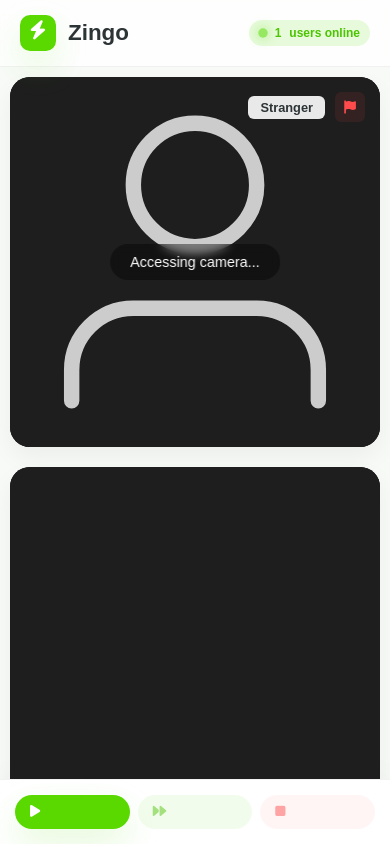
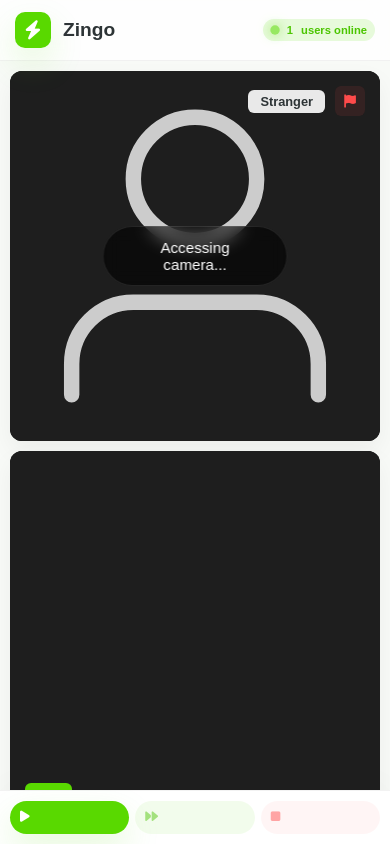
Before and after one commit to aryanjha205/Zingo, a Flask app: page / in a window 390 px wide. Run offline with Flask 3, Linux system fonts and the light colour scheme; data that the repository does not hold is empty.

Commit message:
Add files via upload

```diff
--- a/static/css/style.css
+++ b/static/css/style.css
@@ -25,12 +25,14 @@ body {
     color: var(--text-main);
     overflow: hidden;
     height: 100vh;
+    height: 100dvh;
 }
 
 .app-container {
     display: flex;
     flex-direction: column;
     height: 100vh;
+    height: 100dvh;
     max-width: 1400px;
     margin: 0 auto;
     position: relative;
@@ -153,12 +155,16 @@ video {
     left: 50%;
     transform: translate(-50%, -50%);
     color: white;
-    background: rgba(0, 0, 0, 0.4);
-    padding: 10px 20px;
+    background: rgba(0, 0, 0, 0.6);
+    padding: 12px 24px;
     border-radius: 50px;
-    backdrop-filter: blur(5px);
-    font-size: 0.9rem;
+    backdrop-filter: blur(8px);
+    font-size: 0.95rem;
+    font-weight: 500;
     pointer-events: none;
+    text-align: center;
+    border: 1px solid rgba(255, 255, 255, 0.1);
+    z-index: 5;
 }
 
 .video-tag {
@@ -335,26 +341,6 @@ video {
     gap: 10px;
     transition: all 0.3s cubic-bezier(0.175, 0.885, 0.32, 1.275);
     font-size: 1rem;
-    position: relative;
-    overflow: hidden;
-}
-
-.controls-panel button::after {
-    content: '';
-    position: absolute;
-    top: 50%;
-    left: 50%;
-    width: 0;
-    height: 0;
-    background: rgba(255, 255, 255, 0.2);
-    border-radius: 50%;
-    transform: translate(-50%, -50%);
-    transition: width 0.6s, height 0.6s;
-}
-
-.controls-panel button:active::after {
-    width: 300px;
-    height: 300px;
 }
 
 .primary-btn {
@@ -378,14 +364,9 @@ video {
     box-shadow: 0 8px 20px rgba(0, 0, 0, 0.1);
 }
 
-.controls-panel button:active:not(:disabled) {
-    transform: translateY(-1px);
-}
-
 .controls-panel button:disabled {
     opacity: 0.5;
     cursor: not-allowed;
-    transform: none !important;
 }
 
 /* Modal */
@@ -409,7 +390,6 @@ video {
     border-radius: var(--radius-lg);
     width: 90%;
     max-width: 400px;
-    box-shadow: 0 20px 50px rgba(0, 0, 0, 0.2);
     animation: slideUp 0.3s ease-out;
 }
 
@@ -425,61 +405,6 @@ video {
     }
 }
 
-.modal h3 {
-    margin-bottom: 10px;
-}
-
-.modal p {
-    color: var(--text-secondary);
-    margin-bottom: 20px;
-    font-size: 0.9rem;
-}
-
-select {
-    width: 100%;
-    padding: 12px;
-    border-radius: 10px;
-    border: 1px solid #E9ECEF;
-    margin-bottom: 25px;
-    outline: none;
-}
-
-.modal-actions {
-    display: flex;
-    justify-content: flex-end;
-    gap: 15px;
-}
-
-.modal-actions button {
-    padding: 10px 20px;
-    border-radius: 10px;
-    border: none;
-    cursor: pointer;
-    font-weight: 600;
-}
-
-.confirm-btn {
-    background: var(--danger);
-    color: white;
-}
-
-/* Animations */
-.logo-icon i {
-    animation: bounce 2s infinite;
-}
-
-@keyframes bounce {
-
-    0%,
-    100% {
-        transform: translateY(0);
-    }
-
-    50% {
-        transform: translateY(-3px);
-    }
-}
-
 /* Responsive Overrides */
 @media (max-width: 992px) {
     .chat-main {
@@ -491,34 +416,36 @@ select {
 
 @media (max-width: 768px) {
     .main-header {
-        padding: 15px 20px;
+        padding: 12px 15px;
     }
 
     .logo h1 {
-        font-size: 1.4rem;
+        font-size: 1.2rem;
     }
 
     .video-grid {
         grid-template-columns: 1fr;
         grid-template-rows: 1fr 1fr;
+        gap: 10px;
     }
 
     .chat-main {
-        grid-template-rows: 1.5fr 1fr;
+        grid-template-rows: 1.2fr 1fr;
         padding: 10px;
+        gap: 10px;
     }
 
     .controls-panel {
-        padding: 15px;
-        gap: 8px;
+        padding: 10px;
+        gap: 6px;
         flex-wrap: wrap;
     }
 
     .controls-panel button {
-        padding: 10px 15px;
-        font-size: 0.85rem;
+        padding: 10px;
+        font-size: 0.8rem;
+        min-width: 0;
         flex: 1;
-        min-width: 100px;
     }
 
     .controls-panel button span {
@@ -526,7 +453,17 @@ select {
     }
 
     .online-indicator {
-        font-size: 0.75rem;
-        padding: 6px 10px;
+        font-size: 0.7rem;
+        padding: 5px 8px;
     }
 }
+
+@media (max-width: 480px) {
+    .chat-main {
+        grid-template-rows: 1.4fr 1fr;
+    }
+
+    .video-wrapper {
+        border-radius: var(--radius-md);
+    }
+}
--- a/static/js/main.js
+++ b/static/js/main.js
@@ -129,11 +129,11 @@ async function syncTick() {
         // Dynamic Interval Control
         let nextInterval = 1000;
         if (partnerUid && peerConnection && (peerConnection.iceConnectionState !== 'connected' && peerConnection.iceConnectionState !== 'completed')) {
-            nextInterval = 150; // Ultra-aggressive 150ms polling during handshake
+            nextInterval = 100; // Ultra-fast 100ms polling during handshake
         } else if (isFinding) {
-            nextInterval = 300; // Fast when searching
+            nextInterval = 200; // Fast 200ms when searching
         } else if (partnerUid) {
-            nextInterval = 600; // Normal chat speed
+            nextInterval = 500; // Balanced 500ms chat speed
         }
 
         if (nextInterval !== currentInterval) {
@@ -293,8 +293,8 @@ startBtn.addEventListener('click', async () => {
     addSystemMessage("Searching for partner...");
 
     // Immediate interval speed up
-    if (currentInterval !== 150) {
-        currentInterval = 150;
+    if (currentInterval !== 100) {
+        currentInterval = 100;
         clearInterval(syncInterval);
         syncInterval = setInterval(syncTick, currentInterval);
     }
@@ -323,8 +323,8 @@ nextBtn.addEventListener('click', async () => {
     partnerStatus.style.display = "block";
 
     // Immediate interval speed up
-    if (currentInterval !== 150) {
-        currentInterval = 150;
+    if (currentInterval !== 100) {
+        currentInterval = 100;
         clearInterval(syncInterval);
         syncInterval = setInterval(syncTick, currentInterval);
     }
```
